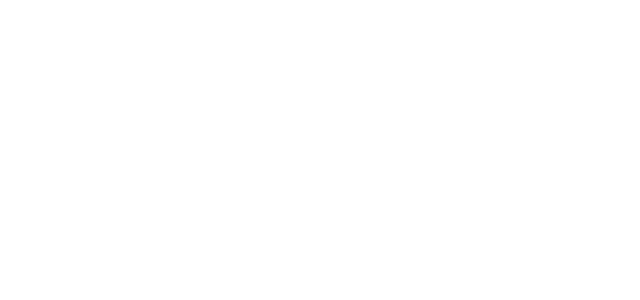
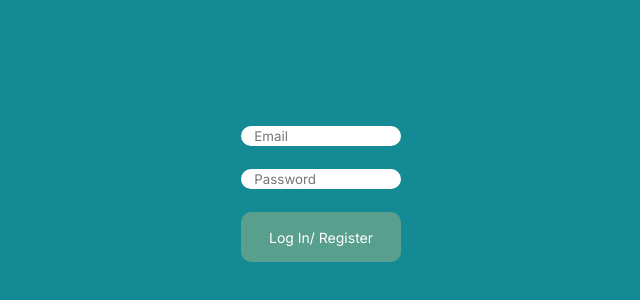
Before and after one commit to THashimov/ReactiveRecipes, a React (Create React App) app in the folder Frontend/: page /connectwithemail in a window 1280 px wide. Before the commit this address had no page. Shown: the part 206-506 px from the top of the page, without its empty margins (319-959 px from the left). Built offline with nearby package versions, Linux system fonts and the light colour scheme.

Commit message:
register with email page skeleton complete

```diff
--- a/Frontend/src/App.js
+++ b/Frontend/src/App.js
@@ -12,11 +12,12 @@
 
 
 import './MobileComponents/MobileCss/MobileHome.css';
-import './MobileComponents/MobileCss/BrowseMobile.css';
+import './MobileComponents/MobileCss/BrowseRecipesMobile.css';
 import './DesktopComponents/Desktopcss/DesktopHome.css';
 import './CommonCss/Global.css';
 import './CommonCss/Sidebar.css';
 import './CommonCss/Register.css';
+import ConnectWithEmail from './CommonComponents/ConnectWithEmail';
 
 
 
@@ -50,6 +51,9 @@
           <Route path = '/recipes/browse-recipes'
             element = {<BrowseRecipesPageMobile />}>
           </Route>
+          <Route path = '/connectwithemail'
+            element = {<ConnectWithEmail />}>
+          </Route>
       </Routes>
     </BrowserRouter>
   );
--- /dev/null
+++ b/Frontend/src/CommonComponents/ConnectWithEmail.tsx
@@ -0,0 +1,26 @@
+import React from "react";
+import { useState } from "react";
+
+import RequestButton from './RequestButton';
+
+interface ConnectWithEmailProps {
+
+}
+
+const ConnectWithEmail: React.FC<ConnectWithEmailProps> = () => {
+    const [email, setEmail] = useState<string>('');
+    const [pwd, setPwd] = useState<string>('');
+
+
+    return (
+        <div className="formContainer">
+            <form id='connectWithEmailForm'>
+                <input type='text' placeholder='Email' value={email} onChange={(e) => setEmail(e.target.value)}/>
+                <input type='text' placeholder='Password' value={pwd} onChange={(e) => setPwd(e.target.value)}/>
+                <RequestButton title='Log In/ Register' whichClass='functionalBtn registerBtn' recipe={null} />
+            </form>
+        </div>
+     );
+}
+
+export default ConnectWithEmail;
--- a/Frontend/src/CommonComponents/FunctionalButton.tsx
+++ b/Frontend/src/CommonComponents/LinkButton.tsx
@@ -7,7 +7,7 @@
     imgSrc: string | null;
 };
 
-const FunctionalButton: React.FC<T> = ({title, whichClass, imgSrc}) => {
+const LinkButton: React.FC<T> = ({title, whichClass, imgSrc}) => {
     const path = title.replace(/\s|\//g, '').toLowerCase();
 
     return (
@@ -18,4 +18,4 @@
       );
 }
 
-export default FunctionalButton;
+export default LinkButton;
--- a/Frontend/src/CommonComponents/RegisterPage.tsx
+++ b/Frontend/src/CommonComponents/RegisterPage.tsx
@@ -1,7 +1,7 @@
 import React from "react";
 import MainLogo from './MainLogo';
 
-import FunctionalButton from "./FunctionalButton";
+import FunctionalButton from "./LinkButton";
 
 type T = {
     whichClass: string;
--- a/Frontend/src/CommonComponents/RequestButton.tsx
+++ b/Frontend/src/CommonComponents/RequestButton.tsx
@@ -4,7 +4,7 @@
 type T = {
     title: string;
     whichClass: string;
-    recipe: RecipeClass
+    recipe: RecipeClass | null
 };
 
 const FunctionalButton: React.FC<T> = ({title, whichClass, recipe}) => {
--- a/Frontend/src/CommonComponents/Sidebar.tsx
+++ b/Frontend/src/CommonComponents/Sidebar.tsx
@@ -3,7 +3,7 @@
 
 import MainLogo from "../CommonComponents/MainLogo";
 import SidebarCards from "./Classes/SidebarCards";
-import FunctionalButton from "./FunctionalButton";
+import FunctionalButton from "./LinkButton";
 import GenerateCardsContainer from "./GenerateCardsContainers";
 
 type T = {
--- a/Frontend/src/CommonCss/Register.css
+++ b/Frontend/src/CommonCss/Register.css
@@ -25,7 +25,8 @@
     flex-direction: column;
     align-items: center;
     justify-content: space-between;
-    margin-top: 5em;
+    margin-top: 1rem;
+    margin-bottom: 5rem;
     height: 15em;
     width: 16em;
 }
@@ -89,3 +90,33 @@
 .appleBtn {
     background-color: black;
 }
+
+/* -- -- -- -- -- -- -- -- -- -- Register With < > Page -- -- -- -- -- -- -- -- -- -- */
+
+.formContainer {
+    display: flex;
+    height: 100vh;
+    align-items: center;
+    justify-content: center;
+    background-color: #148b94;
+}
+
+.formContainer button {
+    margin-bottom: 0 !important;
+}
+#connectWithEmailForm {
+    display: flex;
+    align-items: center;
+    flex-wrap: wrap;
+    justify-items: space-between;
+    height: 20%;
+    width: 10rem;
+}
+
+#connectWithEmailForm input {
+    width: 10rem;
+    border-radius: 1rem;
+    height: 1.5em;
+    padding-left: 1em;
+    border: none;
+}
--- a/Frontend/src/DesktopComponents/DesktopHome.tsx
+++ b/Frontend/src/DesktopComponents/DesktopHome.tsx
@@ -2,7 +2,7 @@
 
 import Sidebar from '../CommonComponents/Sidebar';
 import Carousel from '../CommonComponents/Carousel'
-import FunctionalButton from '../CommonComponents/FunctionalButton';
+import FunctionalButton from '../CommonComponents/LinkButton';
 import NavbarCardsDesktop from "../CommonComponents/Consts/NavbarCardsDesktop";
 
 
--- a/Frontend/src/MobileComponents/MobileHome.tsx
+++ b/Frontend/src/MobileComponents/MobileHome.tsx
@@ -1,6 +1,6 @@
 import React from "react";
 
-import FunctionalButton from '../CommonComponents/FunctionalButton';
+import FunctionalButton from '../CommonComponents/LinkButton';
 import Navbar from "./Navbar";
 
 const MobileHome: React.FC = () => {
```
Also changed, not shown: Frontend/src/MobileComponents/MobileCss/BrowseRecipesMobile.css (renamed from Frontend/src/MobileComponents/MobileCss/BrowseMobile.css), 1 other file (tests, documents, lock files or other folders).
